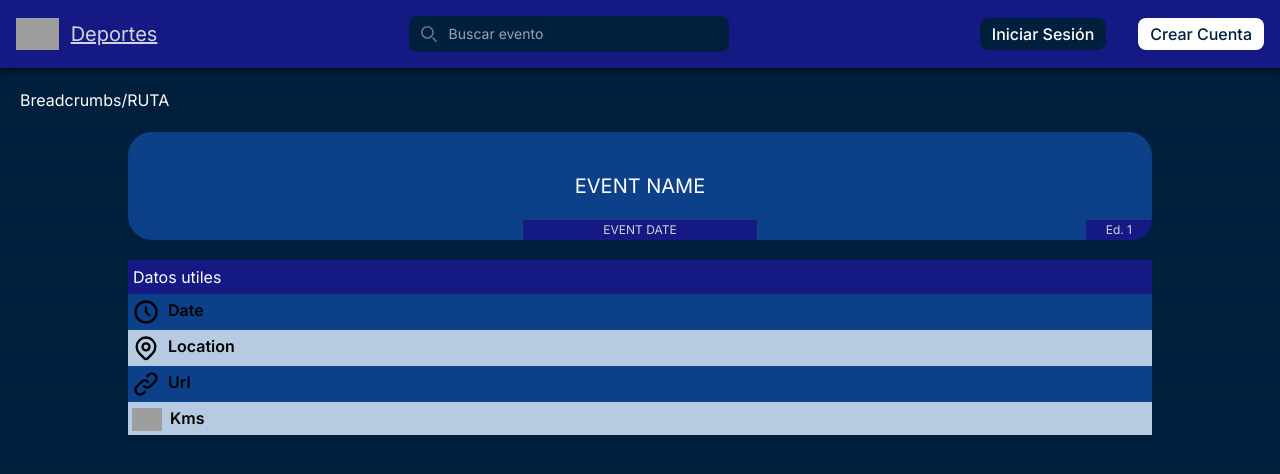
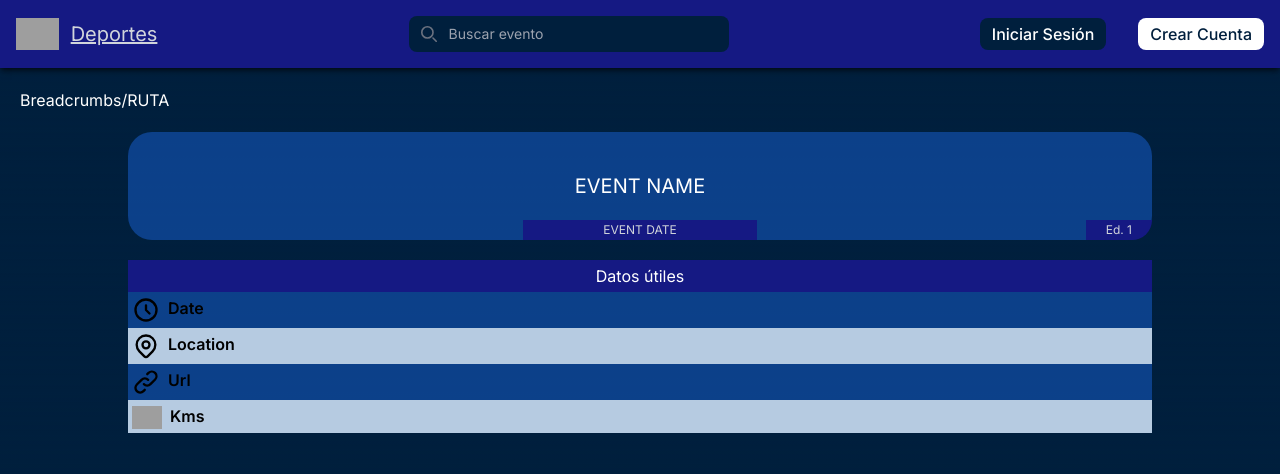
Before and after one commit to NahuelNGomez/Medalgram, a Next.js app in the folder src/frontend/medalgram/: page /sports/1/events/1 in a window 1280 px wide. Shown: the top 474 px of the page. Built offline with nearby package versions, Linux system fonts and the light colour scheme; grey boxes are pictures that could not be loaded.

Commit message:
fix table in event detail

```diff
--- a/src/frontend/medalgram/src/app/sports/[id]/events/[id2]/page.tsx
+++ b/src/frontend/medalgram/src/app/sports/[id]/events/[id2]/page.tsx
@@ -9,7 +9,7 @@ interface EventProps {
 export default function Page({ params: { id } }: EventProps) {
 
     return (
-        <main className="flex flex-col justify-center items-center">
+        <section className="flex flex-col justify-center items-center">
             <NavegationBar />
             <div className="flex flex-wrap justify-between p-5 w-full ">
                 <p>Breadcrumbs/RUTA</p>
@@ -20,9 +20,11 @@ export default function Page({ params: { id } }: EventProps) {
                 <div className="absolute px-5 py-0.5 text-gray-300 text-xs bg-dark1 ml-4 bottom-0 right-0 rounded-br-3xl">Ed. 1</div>
             </article>
             <table className="w-4/5 mt-5">
-                <th className="bg-dark1 font-normal p-1">
-                    <td>Datos utiles</td>
-                </th>
+                <thead>
+                    <tr>
+                        <th className="bg-dark1 font-normal p-1">Datos útiles</th>
+                    </tr>
+                </thead>
                 <tbody>
                     <tr className="bg-dark2/50 text-black font-semibold">
                         <td className="p-1">
@@ -60,7 +62,7 @@ export default function Page({ params: { id } }: EventProps) {
 
             </table>
 
-        </main>
+        </section>
 
 
 
```
